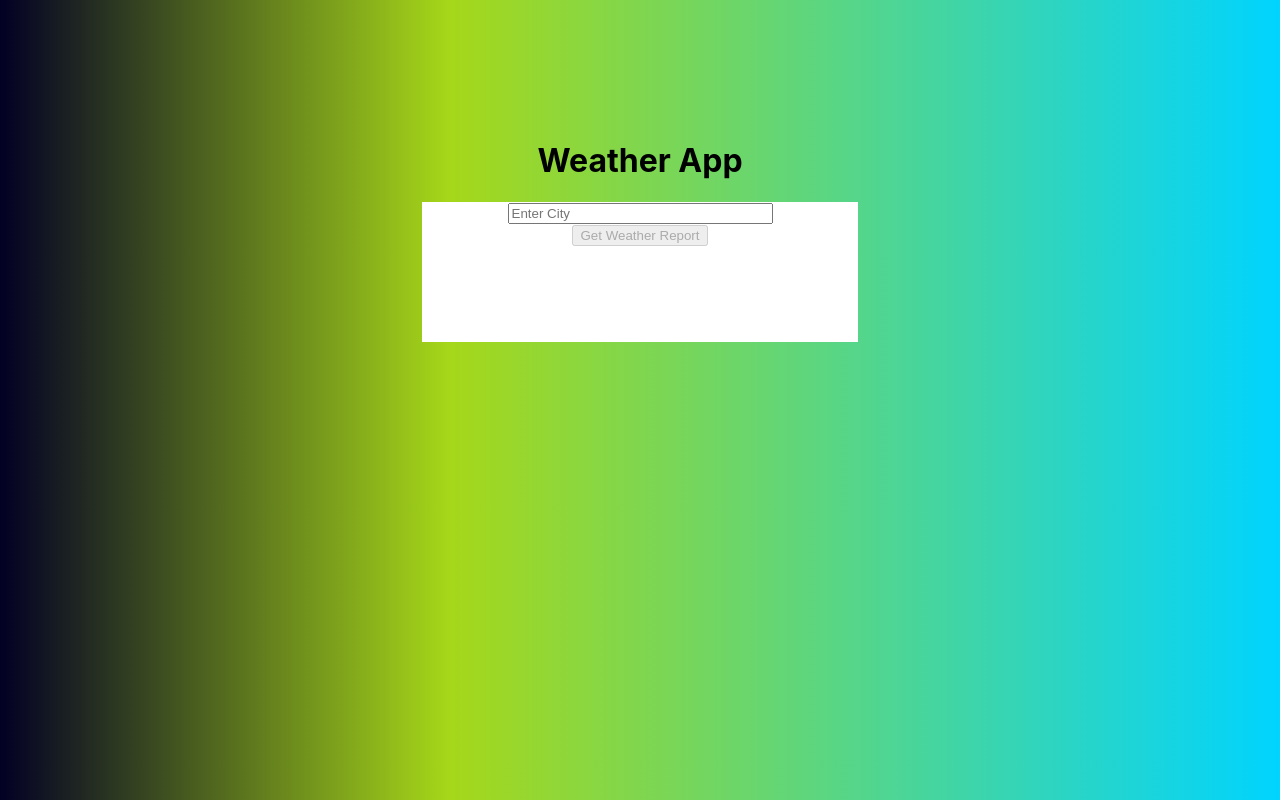
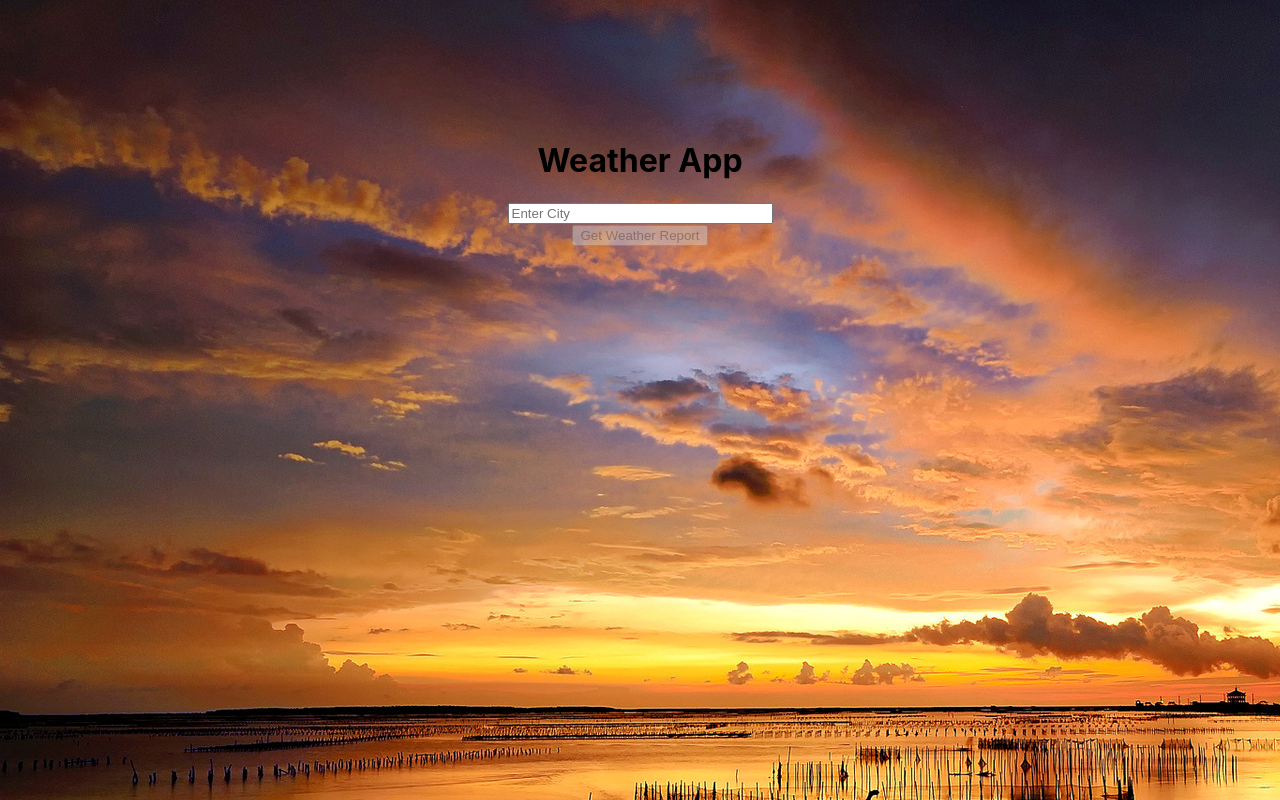
Before and after one commit to Joy97D/Weather, a React (Create React App) app: page / in a window 1280 px wide. Shown: the top 800 px of the page. Built offline with nearby package versions, Linux system fonts and the light colour scheme.

Commit message:
Fixed background,Celsuis symbol and logo

```diff
--- a/public/index.html
+++ b/public/index.html
@@ -2,7 +2,7 @@
 <html lang="en">
   <head>
     <meta charset="utf-8" />
-    <link rel="icon" href="%PUBLIC_URL%/favicon.ico" />
+    <link rel="icon" href="%PUBLIC_URL%/weather.png" />
     <meta name="viewport" content="width=device-width, initial-scale=1" />
     <meta name="theme-color" content="#000000" />
     <meta
@@ -25,7 +25,7 @@
       work correctly both with client-side routing and a non-root public URL.
       Learn how to configure a non-root public URL by running `npm run build`.
     -->
-    <title>React App</title>
+    <title>Weather App</title>
   </head>
   <body>
     <noscript>You need to enable JavaScript to run this app.</noscript>
--- a/src/App.css
+++ b/src/App.css
@@ -1,7 +1,7 @@
 .App {
   text-align: center;
   justify-items: center;
-  background-color: white;
+  /* background-color: white; */
   margin-left:33%;
   height: 140px;
   margin-right: 33%;
@@ -9,8 +9,8 @@
 .Main{
   padding-top: 120px;
   text-align: center;
-  background: rgb(2,0,36);
-  background: linear-gradient(90deg, rgba(2,0,36,1) 0%, rgba(166,215,25,1) 35%, rgba(0,212,255,1) 100%);
+  background-image: url("../public/WeatherWallpaper.jpg");
+  /* background: linear-gradient(90deg, rgba(2,0,36,1) 0%, rgba(166,215,25,1) 35%, rgba(0,212,255,1) 100%); */
   height: 1000px;
 }
 
--- a/src/App.js
+++ b/src/App.js
@@ -21,7 +21,7 @@ function App() {
    const  getweather =async()=>{
     const weather= await fetch(`https://api.openweathermap.org/data/2.5/weather?lat=${lat}&lon=${lon}&appid=${process.env.REACT_APP_API_KEY}`)
     const w=await weather.json()
-    setresult(`Temperature at ${city} is ${(w.main.temp-273.15).toFixed(2)}C and Weather Condition is ${w.weather[0].description}`)
+    setresult(`Temperature at ${city} is ${(w.main.temp-273.15).toFixed(2)} °C and Weather Condition is ${w.weather[0].description}`)
    }
    useEffect(()=>{
     if(lat!==undefined && lon!==undefined)
@@ -41,7 +41,7 @@ function App() {
            <>No City Found</>
         }
         { !nocity &&
-        <>{result}</>
+        <h2>{result}</h2>
         }
         </div>
         </div>
--- a/src/index.js
+++ b/src/index.js
@@ -8,7 +8,6 @@ import reportWebVitals from './reportWebVitals';
 const root = ReactDOM.createRoot(document.getElementById('root'));
 root.render(
   <React.StrictMode>
-    {/* <Extra/> */}
     <App />
   </React.StrictMode>
 );
```
Also changed, not shown: public/WeatherWallpaper.jpg (added), public/weather.png (added).
